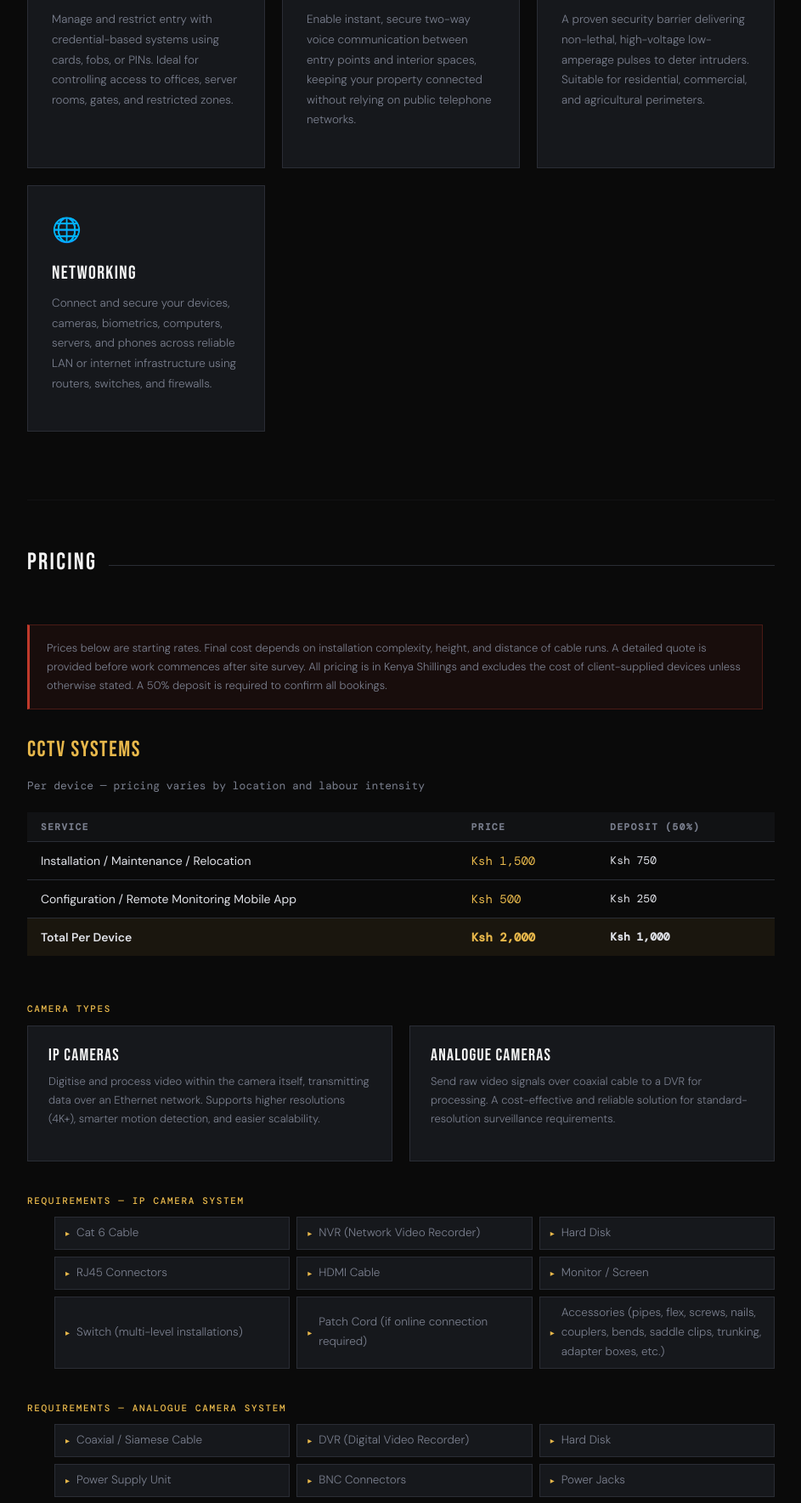
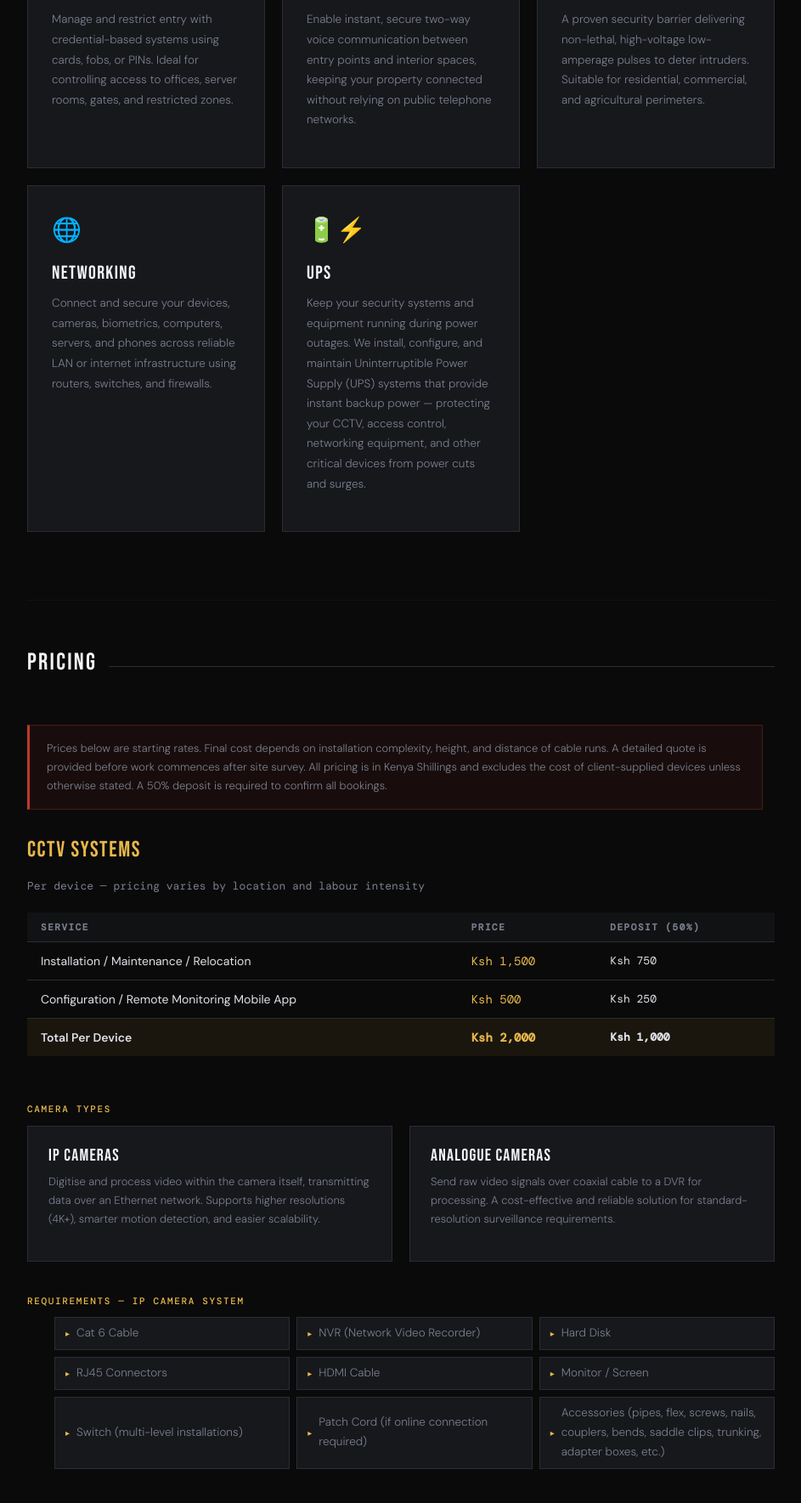
Before and after one commit to vincentmuya/cipher_dev, a Django app: page / in a window 1280 px wide. Shown: the part 2483-4252 px from the top of the page at 85% size, without its empty margins (168-1111 px from the left). Run offline with Django 5.2, Linux system fonts and the light colour scheme; some libraries are stand-ins or nearby versions; some web fonts are replaced.

Commit message:
Updated services. Modified UI/UX Added images

```diff
--- a/app/templates/index.html
+++ b/app/templates/index.html
@@ -46,6 +46,12 @@
       <div class="slide-bg"></div>
       <div class="slide-icon">⛌⛌⛌⛌⛌⛌</div>
     </div>
+
+        <!-- Slide 6 — UPS -->
+    <div class="carousel-slide slide-6">
+      <div class="slide-bg"></div>
+      <div class="slide-icon">🔋⚡</div>
+    </div>
   </div>
 
   <!-- Static content overlaid on carousel -->
@@ -53,8 +59,8 @@
 <!--    <div class="badge">Professional Services Portfolio</div>-->
     <h1>Professional Security &amp; <span>Surveillance Solutions</span></h1>
     <p class="tagline" id="carouselTagline">
-      Comprehensive installation, configuration, and maintenance of security systems,
-      protecting people, property, and assets with reliable, professional solutions.
+      Comprehensive installation, configuration & maintenance of security systems,
+      protecting people, property & assets with reliable, professional solutions.
     </p>
   </div>
 
@@ -184,6 +190,11 @@
       <div class="icon">🌐</div>
       <h3>Networking</h3>
       <p>Connect and secure your devices, cameras, biometrics, computers, servers, and phones across reliable LAN or internet infrastructure using routers, switches, and firewalls.</p>
+    </div>
+    <div class="service-card" style="animation-delay:0.35s" id="ups">
+      <div class="icon">🔋⚡</div>
+      <h3>UPS</h3>
+      <p>Keep your security systems and equipment running during power outages. We install, configure, and maintain Uninterruptible Power Supply (UPS) systems that provide instant backup power — protecting your CCTV, access control, networking equipment, and other critical devices from power cuts and surges.</p>
     </div>
   </div>
 
@@ -469,6 +480,51 @@
     </div>
   </div>
 
+    <!-- ══════════ UPS ══════════ -->
+  <div class="pricing-block">
+    <h3>UPS</h3>
+    <p class="sub">Pricing on request — contact us for a site-specific quotation</p>
+    <table class="price-table">
+      <thead>
+        <tr><th>Service</th><th>Price</th><th>Deposit</th></tr>
+      </thead>
+      <tbody>
+        <tr>
+          <td>UPS Installation, Configuration, & Maintenance </td>
+          <td class="amount">Quote on request</td>
+          <td class="deposit">50% on confirmation</td>
+        </tr>
+      </tbody>
+    </table>
+
+    <div class="req-block">
+    <h4>Services — UPS</h4>
+    <ul class="req-list">
+      <li>UPS Installation</li>
+      <li>Battery Replacement</li>
+      <li>Load Configuration</li>
+      <li>Preventive Maintenance</li>
+      <li>Power Surge Protection Setup</li>
+      <li>Runtime Assessment & Capacity Planning</li>
+    </ul>
+  </div>
+
+  <div class="req-block">
+    <h4>Requirements — UPS</h4>
+    <ul class="req-list">
+      <li>UPS Unit (brand — APC, Mecer, or client supplied)</li>
+      <li>Battery Pack</li>
+      <li>Power Distribution Unit (PDU)Power Distribution Unit (PDU)</li>
+      <li>Surge Protector</li>
+      <li>Ethernet / Serial cable (for network-managed UPS)</li>
+    </ul>
+  </div>
+
+    <div class="note-box">
+      UPS solutions include site power assessment, UPS installation and load configuration, battery maintenance, surge protection setup, and integration with CCTV, access control, and networking systems. Pricing varies by UPS capacity, number of units, and scope of installation.
+    </div>
+  </div>
+
   <!-- ══════════ CALL TO ACTION ══════════ -->
 <section style="background:#0d1117; border-top:1px solid #2a2d35; border-bottom:1px solid #2a2d35; padding:48px 40px;">
   <div style="max-width:960px; margin:0 auto; text-align:center;">
@@ -552,6 +608,11 @@
         </div>
 
         <div class="gallery-item">
+          <img src="{% static 'images/gallery/side_by_side_final.jpg' %}" alt="Access Control" loading="lazy"/>
+          <div class="gallery-caption">UPS</div>
+        </div>
+
+        <div class="gallery-item">
           <img src="{% static 'images/gallery/job_3.jpg' %}" alt="Access Control" loading="lazy"/>
           <div class="gallery-caption">Access Control</div>
         </div>
@@ -567,18 +628,13 @@
         </div>
 
         <div class="gallery-item">
-          <img src="{% static 'images/gallery/job_5.jpg' %}" alt="Access Control" loading="lazy"/>
-          <div class="gallery-caption">Networking</div>
+          <img src="{% static 'images/gallery/job_5.png' %}" alt="Network Setup" loading="lazy"/>
+          <div class="gallery-caption">Access Network Setup</div>
         </div>
 
         <div class="gallery-item">
-          <img src="{% static 'images/gallery/job_11.png' %}" alt="Access Control" loading="lazy"/>
-          <div class="gallery-caption">Access Control</div>
-        </div>
-
-        <div class="gallery-item">
-          <img src="{% static 'images/gallery/job_12.jpg' %}" alt="Access Control" loading="lazy"/>
-          <div class="gallery-caption">Access Control</div>
+          <img src="{% static 'images/gallery/job_12.jpg' %}" alt="Power Supply" loading="lazy"/>
+          <div class="gallery-caption">Access Power Supply</div>
         </div>
 
         <!-- ↑↑ Keep adding more blocks above this line ↑↑ -->
@@ -1087,6 +1143,11 @@ background-color: #0d100f;
 background-image: url('static/images/razor.jpg');
 }
 
+.slide-6 .slide-bg {
+background-color: #0d100f;
+background-image: url('static/images/gallery/side_by_side_final.jpg');
+}
+
 /* Decorative icon element on right side of slide */
 .slide-icon {
 position: absolute;
@@ -1878,7 +1939,8 @@ header { height: 420px; }
 .price-table td {
 padding: 13px 0px;}
 .tagline {
-font-size: 13px;
+font-size: 14px;
+margin-top:65px;
 }
 h1 {
 font-family: 'Bebas Neue', sans-serif;
@@ -1938,7 +2000,7 @@ padding: 44px 2px;
 .brand-item {
   min-width: 140px;
   height: 80px;
-  background: #16181c;
+  background: white;
   border: 1px solid #2a2d35;
   display: flex;
   align-items: center;
@@ -1989,11 +2051,12 @@ padding: 44px 2px;
   const tagline       = document.getElementById('carouselTagline');
 
   const taglines = [
-    "🔴 CCTV Installation, Configuration & Maintenance — keeping every corner of your property under reliable watch, 24/7.",
-    "🫆 Biometric & Access Control Systems — grant access based on identity, not just credentials.",
-    "🌐 Structured Network Infrastructure — connecting your cameras, systems and devices across secure, high-performance networks.",
-    "⚡𓈈⚡ Electric Fence Installation — non-lethal perimeter protection that deters intruders effectively.",
-    "⛌⛌⛌⛌ Razor Wire & Perimeter Security — high-tensile barrier solutions for commercial, industrial and residential properties."
+    "🔴 CCTV Installation, Configuration & Maintenance - keeping every corner of your property under reliable watch, 24/7.",
+    "🫆 Biometric & Access Control Systems - grant access based on identity, not just credentials.",
+    "🌐 Structured Network Infrastructure - connecting your cameras, systems and devices across secure, high-performance networks.",
+    "⚡𓈈⚡ Electric Fence Installation - non-lethal perimeter protection that deters intruders effectively.",
+    "⛌⛌⛌⛌ Razor Wire & Perimeter Security - high-tensile barrier solutions for commercial, industrial and residential properties.",
+    "🔋⚡UPS - Installation, Configuration, Maintenance and Servicing .",
   ];
 
   let current = 0;
```
Also changed, not shown: static/images/brands/Huawei_Standard_logo.svg.png (added), static/images/gallery/side_by_side_final.jpg (added).
